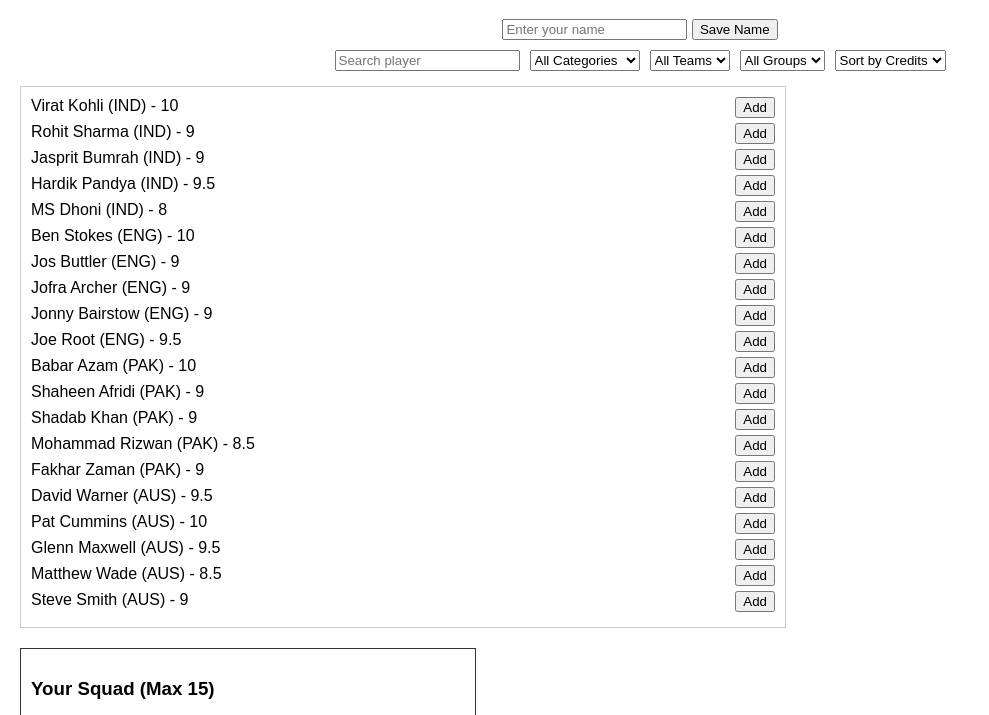
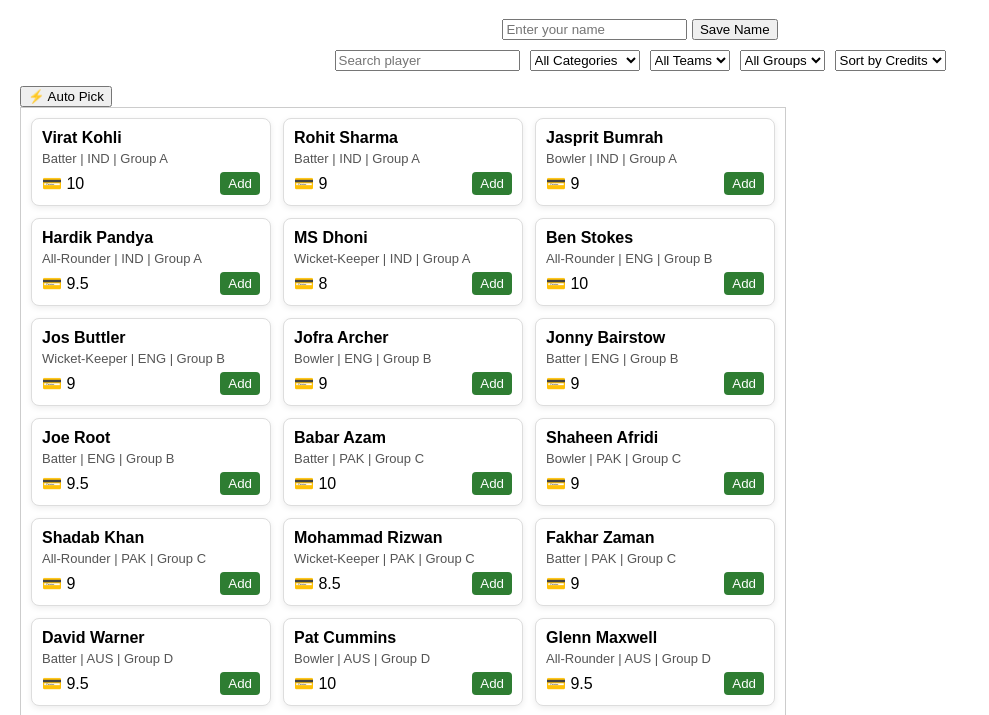
Before and after one commit to Suriyag1614/T20WC-BFL, a plain HTML site: page index.html in a window 1280 px wide. Shown: the part 61-776 px from the top of the page, without its empty margins (0-989 px from the left). Drawn offline with Linux system fonts and the light colour scheme.

Commit message:
Fantasy Squad Builder

```diff
--- a/index.html
+++ b/index.html
@@ -39,6 +39,8 @@
   </select>
 </div>
 
+<button type="button" onclick="autoPick()">⚡ Auto Pick</button>
+
 <div class="container">
   <div class="players" id="playerList"></div>
   <div class="squad">
@@ -54,6 +56,8 @@
     Submit Squad
   </button>
 
+  <button type="button" onclick="clearSquad()">🗑 Clear Squad</button>
+
   <p id="status"></p>
 </div>
 
--- a/script.js
+++ b/script.js
@@ -61,15 +61,32 @@
 /* Render Player List */
 function renderPlayers(data) {
   playerList.innerHTML = "";
+
   data.forEach(p => {
     const selected = squad.some(s => s.id === p.id);
-    const div = document.createElement("div");
-    div.className = "player";
-    div.innerHTML = `
-      <span>${p.name} (${p.team}) - ${p.credits}</span>
-      <button ${selected ? "" : "onclick='addPlayer(\""+p.id+"\")'"}>${selected ? "Selected" : "Add"}</button>
+
+    const card = document.createElement("div");
+    card.className = `player-card ${selected ? "selected" : ""}`;
+
+    card.innerHTML = `
+      <div>
+        <div class="player-name">${p.name}</div>
+        <div class="player-meta">
+          ${p.category} | ${p.team} | Group ${p.group}
+        </div>
+      </div>
+
+      <div class="player-footer">
+        <span>💳 ${p.credits}</span>
+        <button
+          class="${selected ? "disabled" : "add"}"
+          ${selected ? "disabled" : `onclick="addPlayer('${p.id}')"`}>
+          ${selected ? "Selected" : "Add"}
+        </button>
+      </div>
     `;
-    playerList.appendChild(div);
+
+    playerList.appendChild(card);
   });
 }
 
@@ -254,3 +271,45 @@
   validationPanel.innerHTML = lines.join("");
   submitBtn.disabled = !valid;
 }
+
+function autoPick() {
+  // Reset first
+  resetCycle();
+
+  const limits = {
+    "Wicket-Keeper": 2,
+    "Batter": 6,
+    "Bowler": 6,
+    "All-Rounder": 4
+  };
+
+  const categoryCount = {
+    "Wicket-Keeper": 0,
+    "Batter": 0,
+    "Bowler": 0,
+    "All-Rounder": 0
+  };
+
+  // Sort players by credits (desc) – smarter picks first
+  const sorted = [...players].sort((a, b) => b.credits - a.credits);
+
+  for (let p of sorted) {
+    if (squad.length >= MAX_PLAYERS) break;
+
+    if (categoryCount[p.category] >= limits[p.category]) continue;
+    if (usedCredits + p.credits > MAX_CREDITS) continue;
+
+    squad.push(p);
+    usedCredits += p.credits;
+    categoryCount[p.category]++;
+  }
+
+  // Auto-assign Captain & VC (highest credit players)
+  if (squad.length >= 2) {
+    captainId = squad[0].id;
+    viceCaptainId = squad[1].id;
+  }
+
+  renderSquad();
+  applyFilters();
+}
--- a/style.css
+++ b/style.css
@@ -28,3 +28,59 @@
   background: #333;
   color: #fff;
 }
+
+.players {
+  display: grid;
+  grid-template-columns: repeat(auto-fill, minmax(220px, 1fr));
+  gap: 12px;
+}
+
+.player-card {
+  border: 1px solid #ddd;
+  border-radius: 8px;
+  padding: 10px;
+  background: #fff;
+  box-shadow: 0 2px 6px rgba(0,0,0,0.08);
+  display: flex;
+  flex-direction: column;
+  justify-content: space-between;
+}
+
+.player-card.selected {
+  background: #f0f0f0;
+  opacity: 0.7;
+}
+
+.player-name {
+  font-weight: bold;
+  margin-bottom: 4px;
+}
+
+.player-meta {
+  font-size: 13px;
+  color: #555;
+  margin-bottom: 6px;
+}
+
+.player-footer {
+  display: flex;
+  justify-content: space-between;
+  align-items: center;
+}
+
+.player-footer button {
+  padding: 4px 8px;
+  border-radius: 4px;
+  border: none;
+  cursor: pointer;
+}
+
+.player-footer button.add {
+  background: #2e7d32;
+  color: #fff;
+}
+
+.player-footer button.disabled {
+  background: #999;
+  cursor: not-allowed;
+}
```
